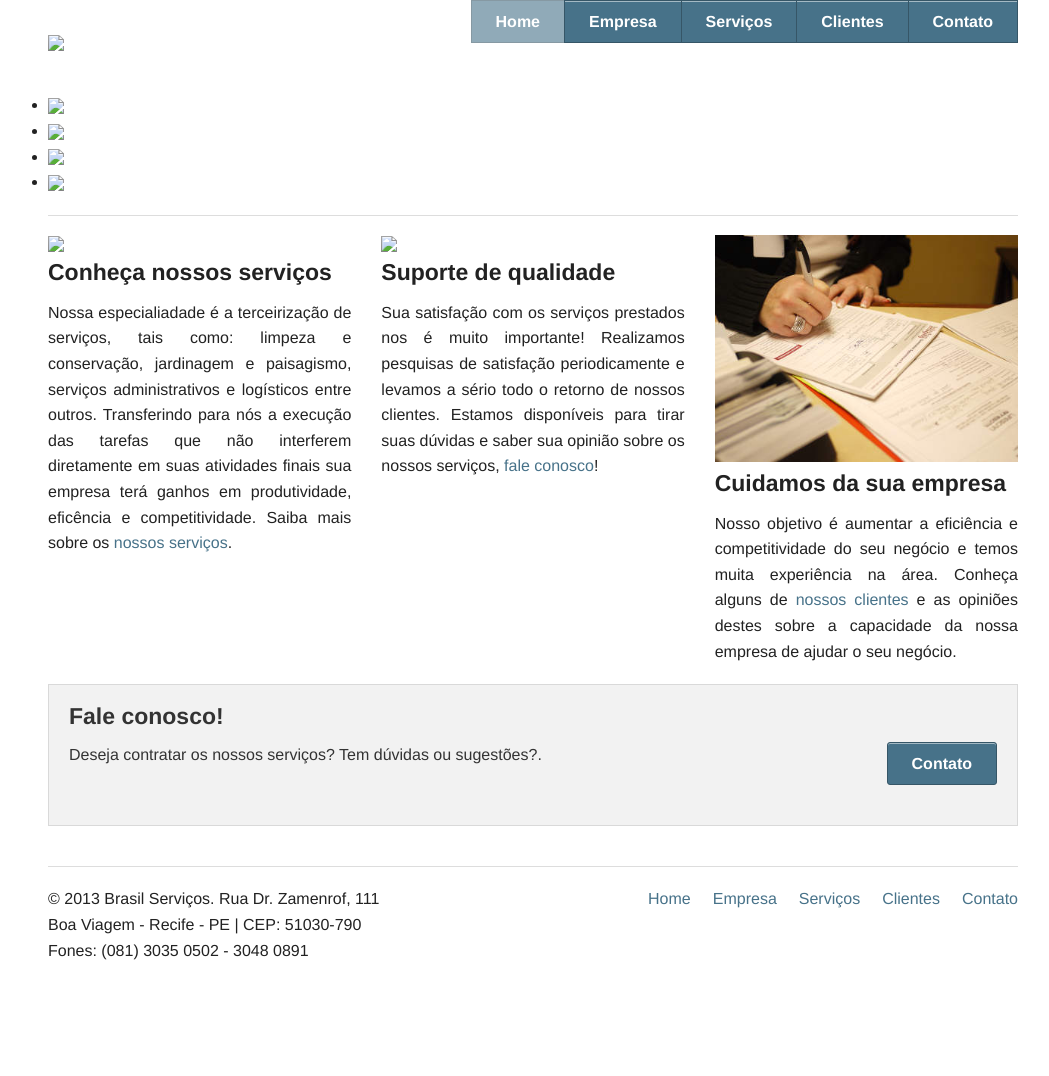
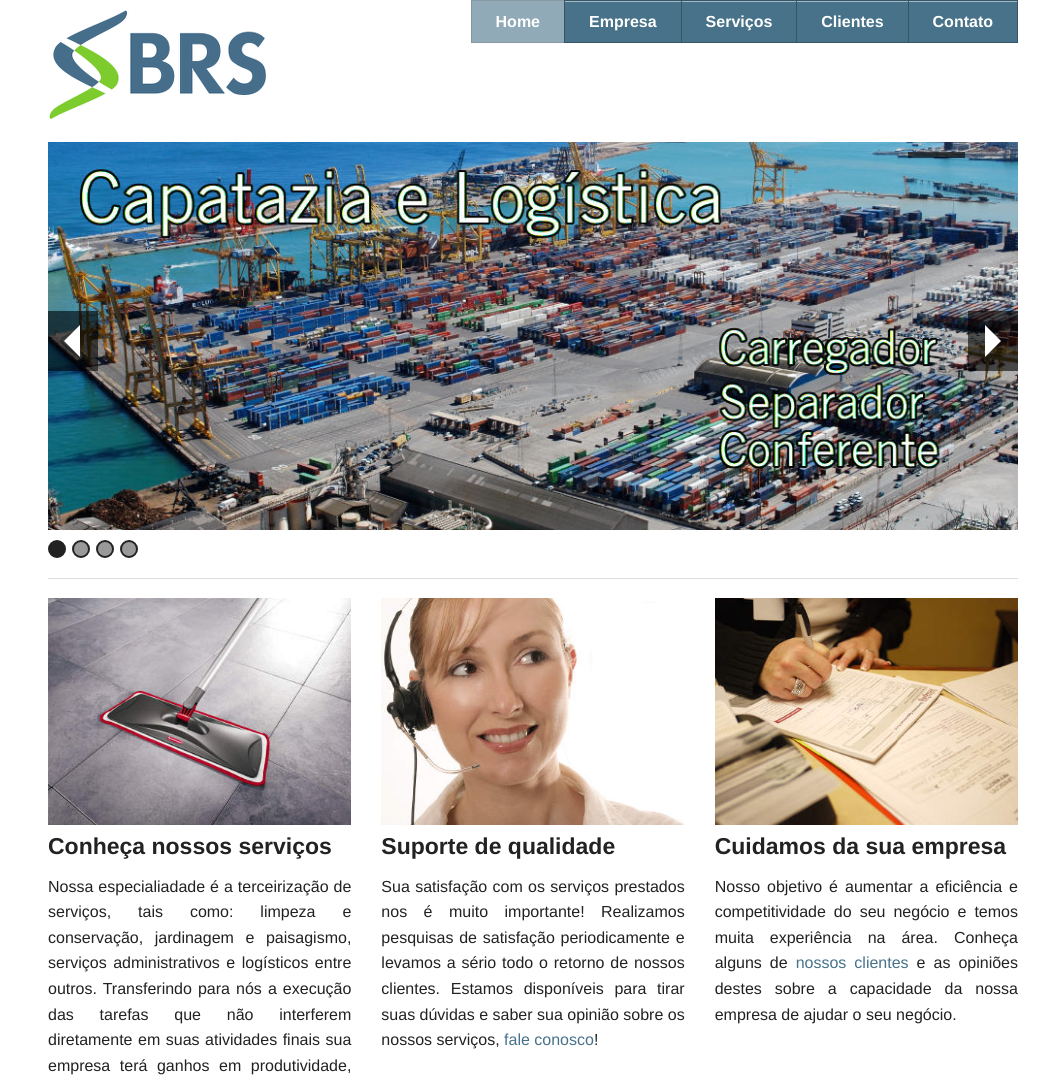
Before and after one commit to brservicos/brservicos.github.io, a plain HTML site: page 2/index.html in a window 1280 px wide. Shown: the top 1076 px of the page, without its empty margins (107-1156 px from the left). Before the commit the page ends 983 px from the top, so only its background shows below. Drawn offline with nearby package versions, Linux system fonts and the light colour scheme; files that its build step writes are made by us from their sources; files whose address does not match are found by name.

Commit message:
Version 2.1

```diff
--- a/2/index.html
+++ b/2/index.html
@@ -9,22 +9,22 @@
 
   <title>Brasil Serviços &middot; Terceirização inteligente</title>
 
-  <link rel="stylesheet" href="2/css/normalize.css">
-  <link rel="stylesheet" href="2/css/foundation.css">
+  <link rel="stylesheet" href="css/normalize.css">
+  <link rel="stylesheet" href="css/foundation.css">
   <!--[if IE 8]>
-  <link rel="stylesheet" href="2/css/ie8-grid-foundation-4.css">
+  <link rel="stylesheet" href="css/ie8-grid-foundation-4.css">
   <![endif]-->
-  <link rel="stylesheet" href="2/css/main.css">
+  <link rel="stylesheet" href="css/main.css">
 
-  <script src="2/js/vendor/custom.modernizr.js"></script>
-  <link rel="shortcut icon" href="2/favicon.ico">
+  <script src="js/vendor/custom.modernizr.js"></script>
+  <link rel="shortcut icon" href="favicon.ico">
 
 </head>
 <body>
 
   <div class="row">
     <div class="large-3 columns">
-      <h1><a href="/2/" title="Página inicial"><img src="2/img/logo.png" /></a></h1>
+      <h1><a href="/2/" title="Página inicial"><img src="img/logo.png" /></a></h1>
     </div>
     <div class="large-9 columns">
     	<ul class="right button-group">
@@ -44,10 +44,10 @@
   <div class="row">
     <div class="large-12 columns">
     <ul data-orbit>
-      <li><img src="2/img/logistica.jpg" /></li>
-      <li><img src="2/img/administrativo.jpg" /></li>
-      <li><img src="2/img/limpeza.jpg" /></li>
-      <li><img src="2/img/jardinagem.jpg" /></li>
+      <li><img src="img/logistica.jpg" /></li>
+      <li><img src="img/administrativo.jpg" /></li>
+      <li><img src="img/limpeza.jpg" /></li>
+      <li><img src="img/jardinagem.jpg" /></li>
     </ul>
     <!-- <div id="slider">
 
@@ -61,13 +61,13 @@
 
 	<div class="row">
 		<div class="large-4 columns">
-      <img src="2/img/servicos.jpg" />
+      <img src="img/servicos.jpg" />
       <h4>Conheça nossos serviços</h4>
       <p class="tlo">Nossa especialiadade é a terceirização de serviços, tais como: limpeza e conservação, jardinagem e paisagismo, serviços administrativos e logísticos entre outros. Transferindo para nós a execução das tarefas que não interferem diretamente em suas atividades finais sua empresa terá ganhos em produtividade, eficência e competitividade. Saiba mais sobre os <a href="/2/servicos/" title="Serviços prestados">nossos serviços</a>.</p>
     </div>
 
     <div class="large-4 columns">
-      <img src="2/img/suporte.jpg" />
+      <img src="img/suporte.jpg" />
       <h4>Suporte de qualidade</h4>
       <p class="tlo">Sua satisfação com os serviços prestados nos é muito importante! Realizamos pesquisas de satisfação periodicamente e levamos a sério todo o retorno de nossos clientes. Estamos disponíveis para tirar suas dúvidas e saber sua opinião sobre os nossos serviços, <a href="/2/contato/" title="Página de contato">fale conosco</a>!</p>
     </div>
@@ -123,13 +123,13 @@
   </footer>
 
   <script>
-  document.write('<script src=2/js/vendor/' +
+  document.write('<script src=js/vendor/' +
   ('__proto__' in {} ? 'zepto' : 'jquery') +
   '.js><\/script>')
   </script>
 
 
-  <script src="2/js/foundation.min.js"></script>
+  <script src="js/foundation.min.js"></script>
   <script>
     $(document).foundation();
   </script>
```
